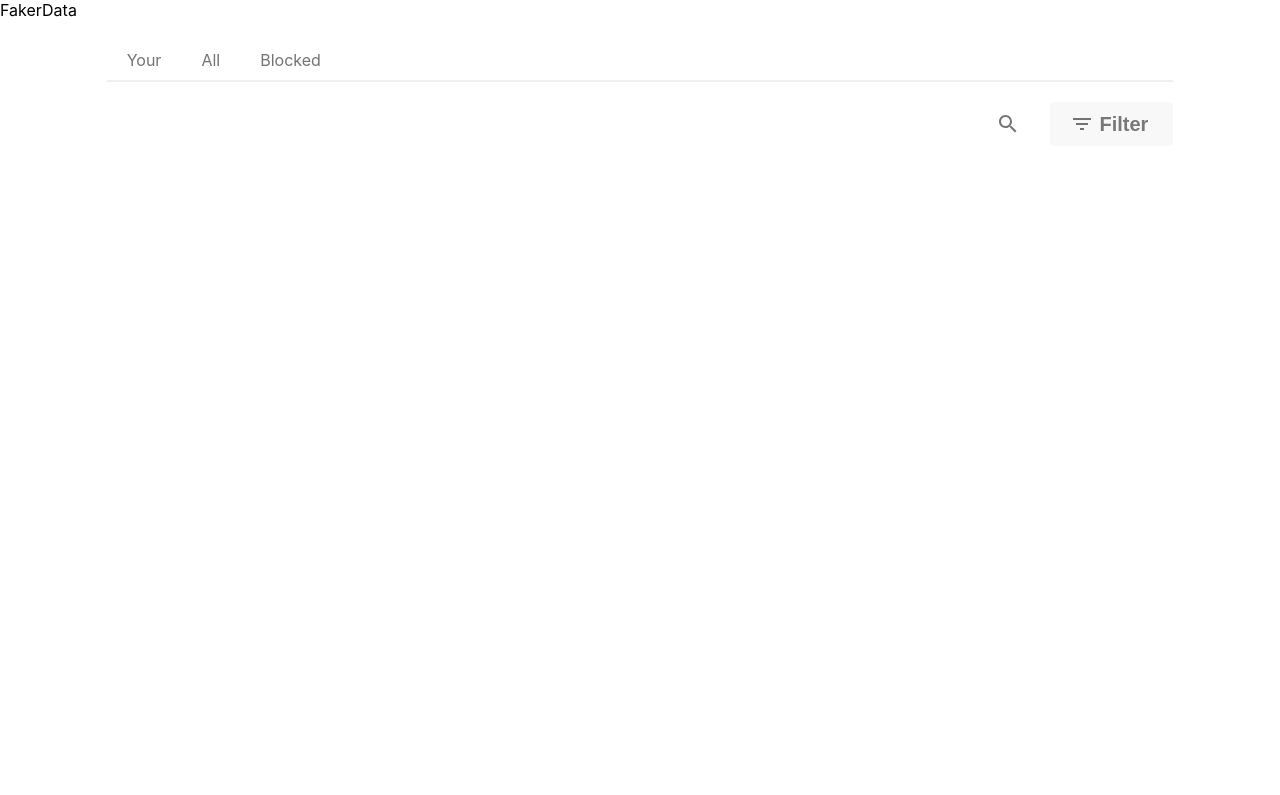
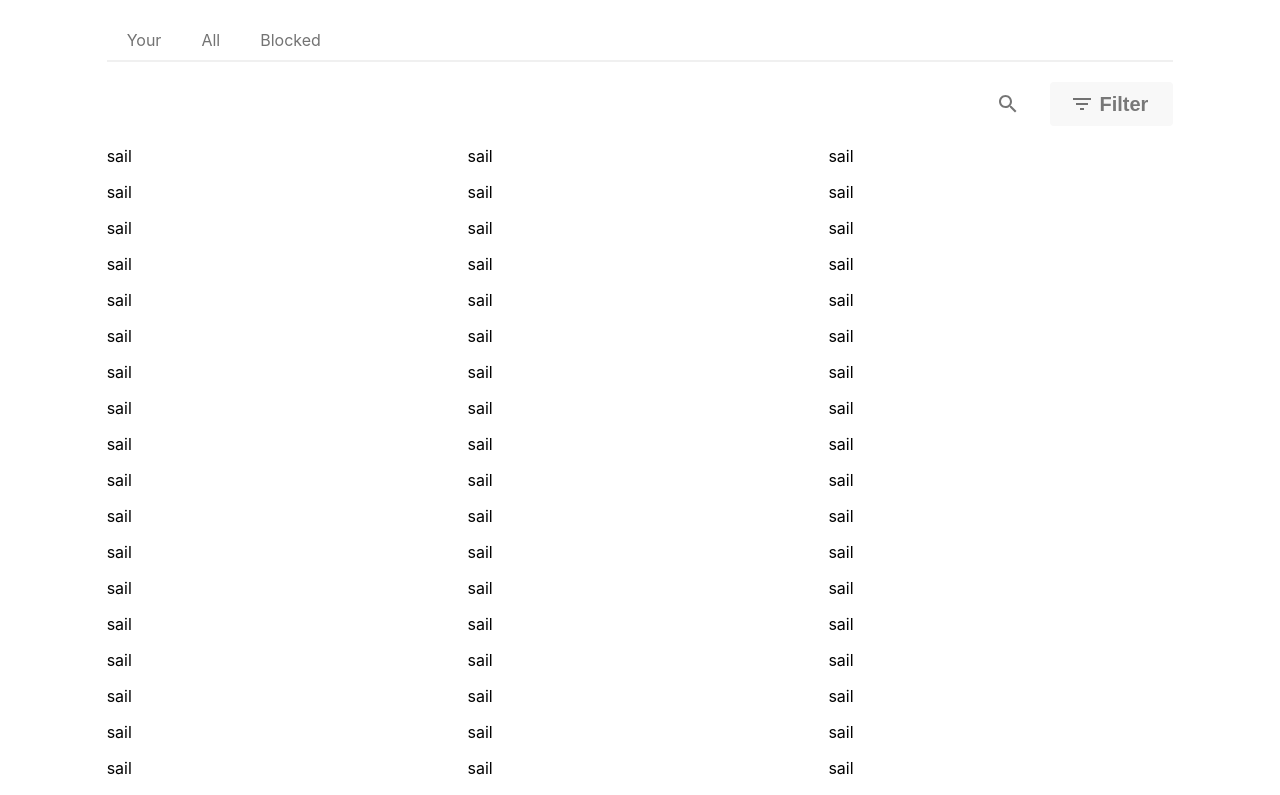
Before and after one commit to Mohammad-Sahil/Volopay, a Next.js app: page / in a window 1280 px wide. Shown: the top 795 px of the page. Built offline with nearby package versions, Linux system fonts and the light colour scheme.

Commit message:
carditem added

```diff
--- a/src/components/GridCards.tsx
+++ b/src/components/GridCards.tsx
@@ -1,12 +1,16 @@
 import { Grid } from "@mui/material"
 
-const GridCards = ({ mockData: any }) => {
+const GridCards = ({ mockData }) => {
     return (
         <>
             <Grid container spacing={2}>
-                <Grid item xs={12} sm={11} md={10} style={{ margin: '0 auto' }}>
-                    {/* Content for the first division */}
-                </Grid>
+                {mockData.map((item: any) => {
+                    return <>
+                        <Grid key={item.order_id} item xs={12} sm={12} md={4}>
+                            {/* Content for the first division */}
+                            sail
+                        </Grid></>
+                })}
             </Grid>
         </>
     )
--- a/src/pages/index.tsx
+++ b/src/pages/index.tsx
@@ -2,7 +2,6 @@ import Head from 'next/head'
 // import Image from 'next/image'
 // import { Inter } from 'next/font/google'
 // import styles from '@/styles/Home.module.css'
-import FakerData from '../components/FakerData'
 import HomePage from '@/components/HomePage'
 
 
@@ -15,7 +14,6 @@ export default function Home() {
         <meta name="viewport" content="width=device-width, initial-scale=1" />
         <link rel="icon" href="/favicon.ico" />
       </Head>
-      <div><FakerData /></div>
       <HomePage />
     </>
   )
```
Also changed, not shown: src/components/CardItem.tsx (added, +8 -0 lines).
